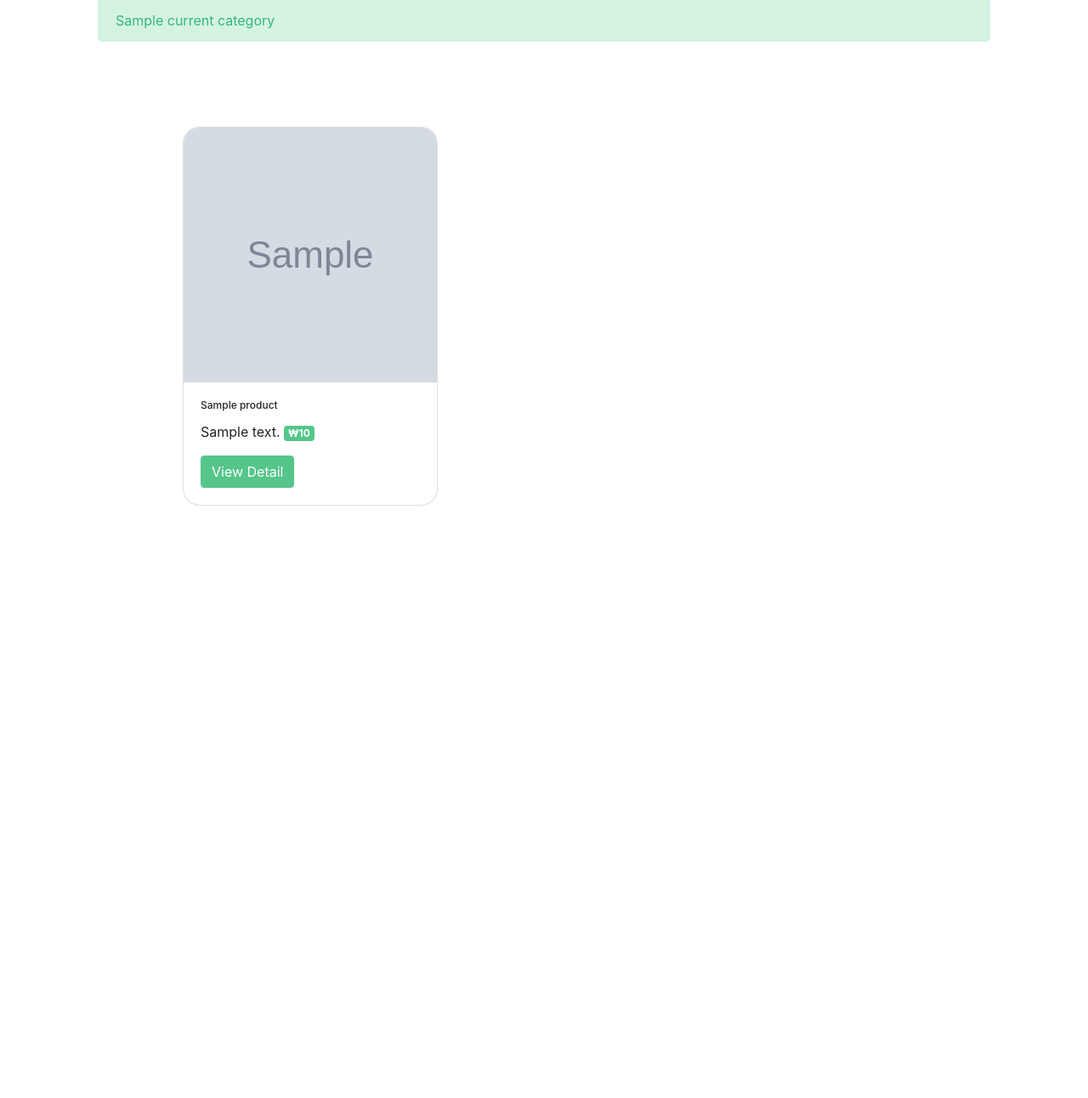
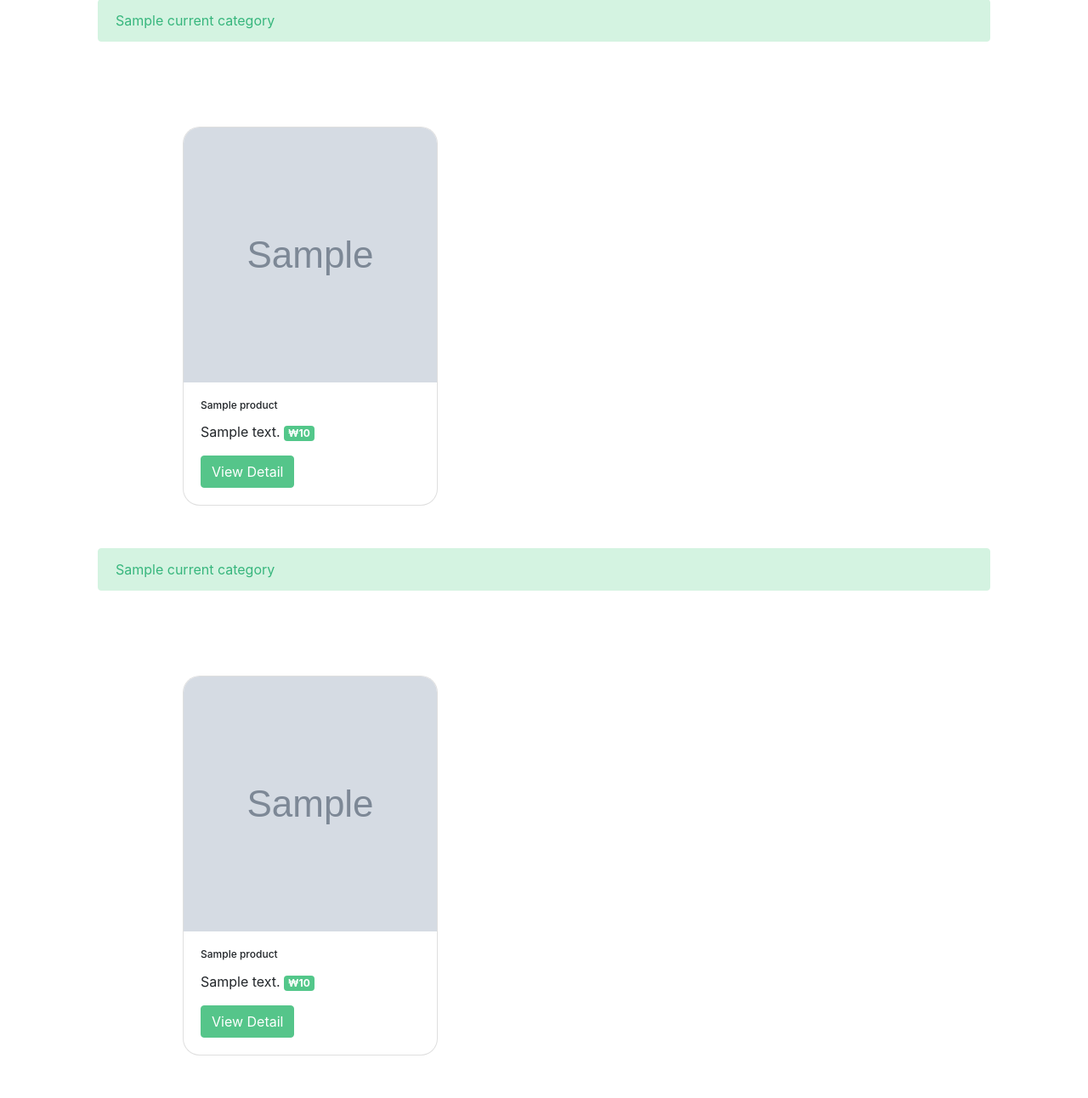
Before and after one commit to 4-tune-studio/greendoor, a Django app: template templates/product/list.html in a window 1280 px wide. Shown: the part 920-2212 px from the top of the page at 85% size. Before the commit the page ends 1515 px from the top, so only its background shows below. Run offline with Django 4.2, Linux system fonts and the light colour scheme; the template is opened without the code that fills it: most values are stand-ins (such as "Sample title", 1, 10 or a date in 2020); grey boxes marked "Sample" are stand-in pictures; some libraries are stand-ins or nearby versions.

Commit message:
추가 - 사용자 선문조사 기반 필터링 추천시스템 추가

```diff
--- a/templates/product/list.html
+++ b/templates/product/list.html
@@ -80,11 +80,33 @@
                 {% endfor %}
             </div>
         </div>
+<!--추천 상품-->
+    <div class="col">
+            <div class="alert alert-info" role="alert">
+                {% if current_category %}{{ current_category.name }}{% else %}추천 상품{% endif %}
+            </div>
+        <div class="row">
+            {% for product in sug_product %}
+                <div class="col-4">
+                    <div class="card">
+                        <img class="card-img-top" src="{{ product.image }}" alt="Product Image">
+                        <div class="card-body">
+                            <h5 class="card-title">{{ product.name }}</h5>
+                            <p class="card-text">{{ product.description }} <span class="badge badge-secondary">&#8361;{{ product.price }}</span>
+                            </p>
+                            <a href="{{ product.get_absolute_url }}" class="btn btn-primary">View Detail</a>
+                        </div>
+                    </div>
+                </div>
+            {% endfor %}
+        </div>
+    </div>
+<!--추천 상품 끝-->
 
-        <div class="col">
-            <div class="alert alert-info" role="alert">
-                {% if current_category %}{{ current_category.name }}{% else %}All Products{% endif %}
-            </div>
+    <div class="col">
+        <div class="alert alert-info" role="alert">
+            {% if current_category %}{{ current_category.name }}{% else %}All Products{% endif %}
+        </div>
             <div class="row">
                 {% for product in products %}
                     <div class="col-4">
```
Also changed, not shown: product/views.py (+57 -1 lines).
